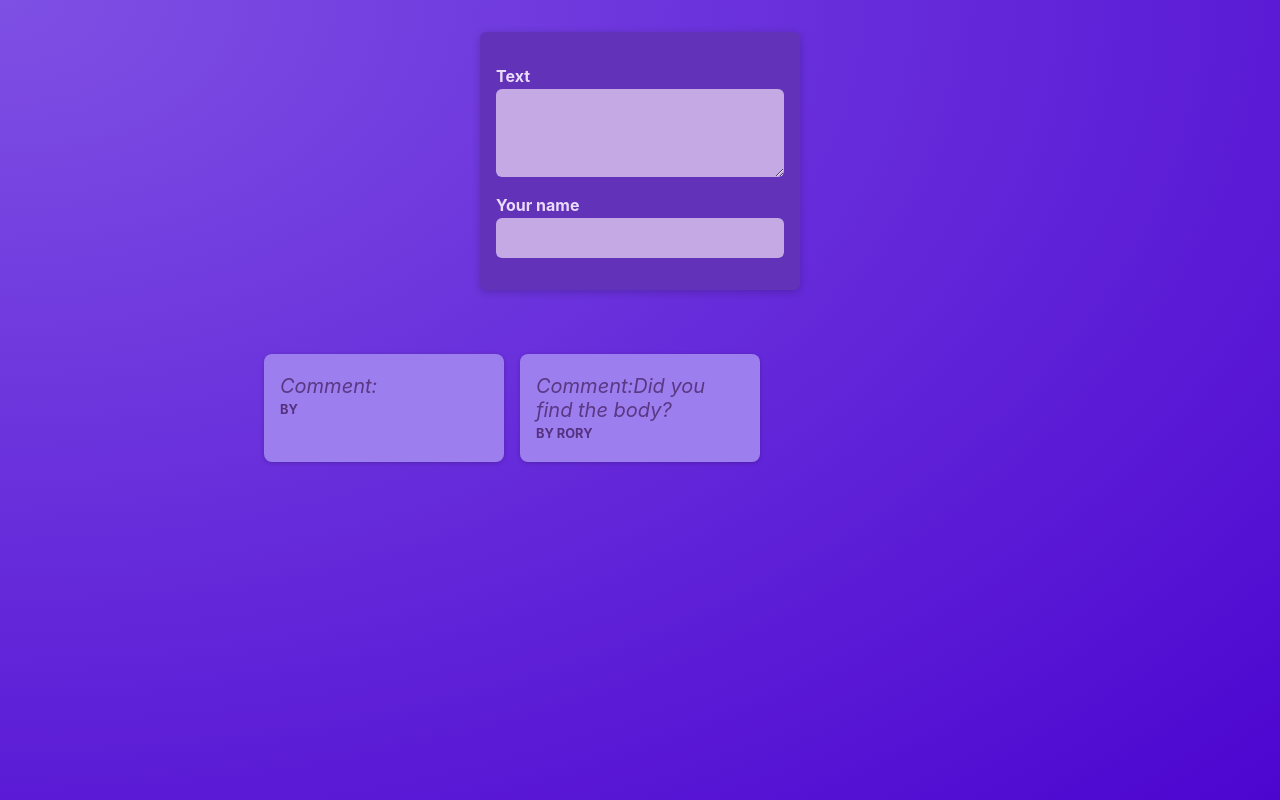
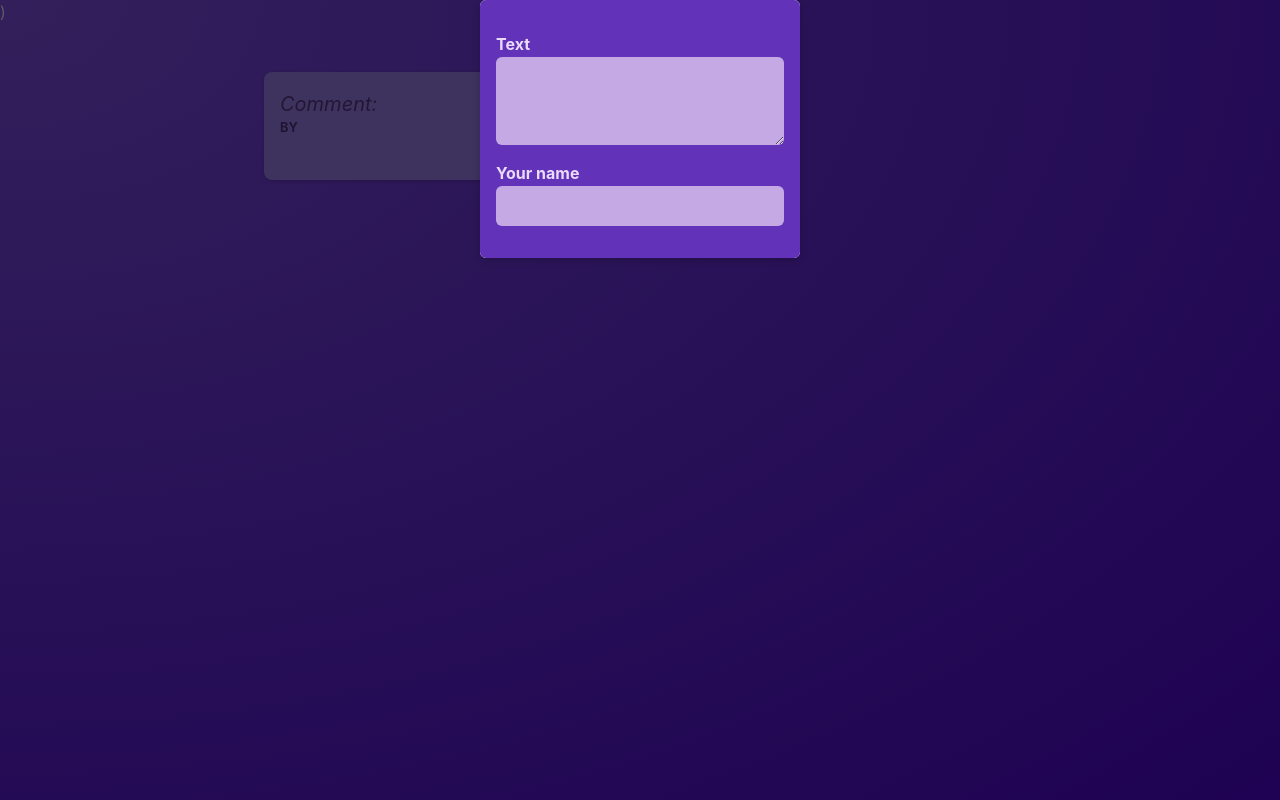
Before and after one commit to YarialisGuzman/makeAPost, a React (Vite) app: page / in a window 1280 px wide. Built offline with nearby package versions, Linux system fonts and the light colour scheme.

Commit message:
Add modal component and style it

```diff
--- /dev/null
+++ b/src/components/Modal.jsx
@@ -0,0 +1,11 @@
+import classes from './Modal.module.css';
+
+function Modal({children}){
+    return<>
+<div className={classes.backdrop}></div>
+<dialog open className={classes.modal} >{children}</dialog>
+)
+</>
+}
+
+export default Modal;
--- /dev/null
+++ b/src/components/Modal.module.css
@@ -0,0 +1,18 @@
+.backdrop {
+    position: fixed;
+    top: 0;
+    left: 0;
+    width: 100%;
+    height: 100vh;
+    background-color: rgba(0, 0, 0, 0.6);
+    z-index: 1;
+  }
+
+  .modal {
+    border: none;
+    border-radius: 6px;
+    box-shadow: 0 2px 8px rgba(0, 0, 0, 0.2);
+    padding: 0;
+    overflow: hidden;
+    z-index: 1;
+  }
--- a/src/components/NewPost.module.css
+++ b/src/components/NewPost.module.css
@@ -2,9 +2,7 @@
     background-color: #6233b9;
     padding: 1rem;
     width: 20rem;
-    margin: 2rem auto;
-    border-radius: 6px;
-    box-shadow: 0 2px 8px rgba(0, 0, 0, 0.2);
+
   }
 
   .form label {
--- a/src/components/UnorderedList.jsx
+++ b/src/components/UnorderedList.jsx
@@ -1,7 +1,10 @@
+import { useState } from 'react';
+
 import Post from './Post';
 import classes from './UnorderedList.module.css'
 import NewPost from './NewPost';
-import { useState } from 'react';
+import Modal from './Modal';
+
 
 function UnorderedList(){
    const [currentBody, setCurrentBody]=useState('');
@@ -17,7 +20,9 @@ function UnorderedList(){
 
  return(
    <>
+   <Modal>
    <NewPost onBodyUpdates={bodyChangeHandler} onAuthorUpdates={authorChangeHandler}></NewPost>
+   </Modal>
     <ul className={classes.posts}>
     <Post author={currentAuthor} body={currentBody}></Post>
     <Post author="Rory" body="Did you find the body?"/>
```
